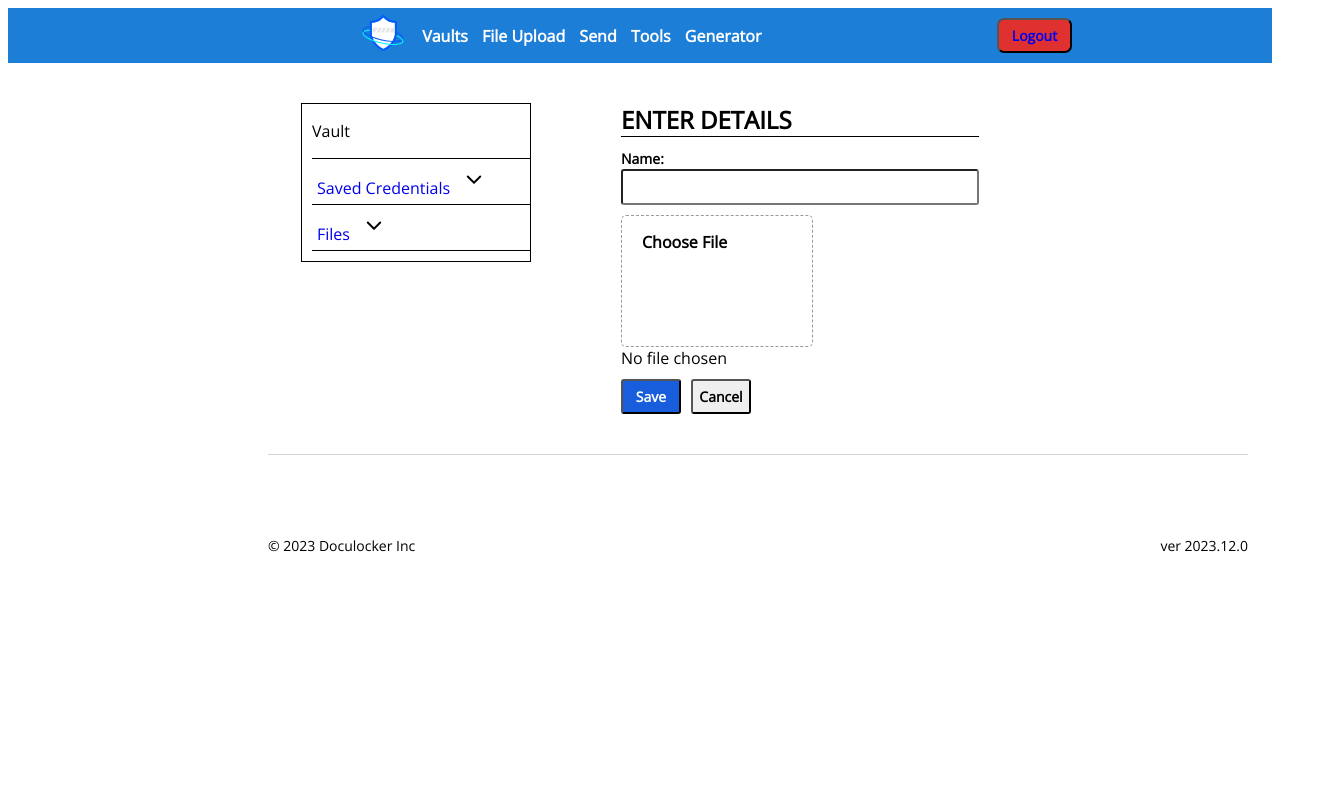
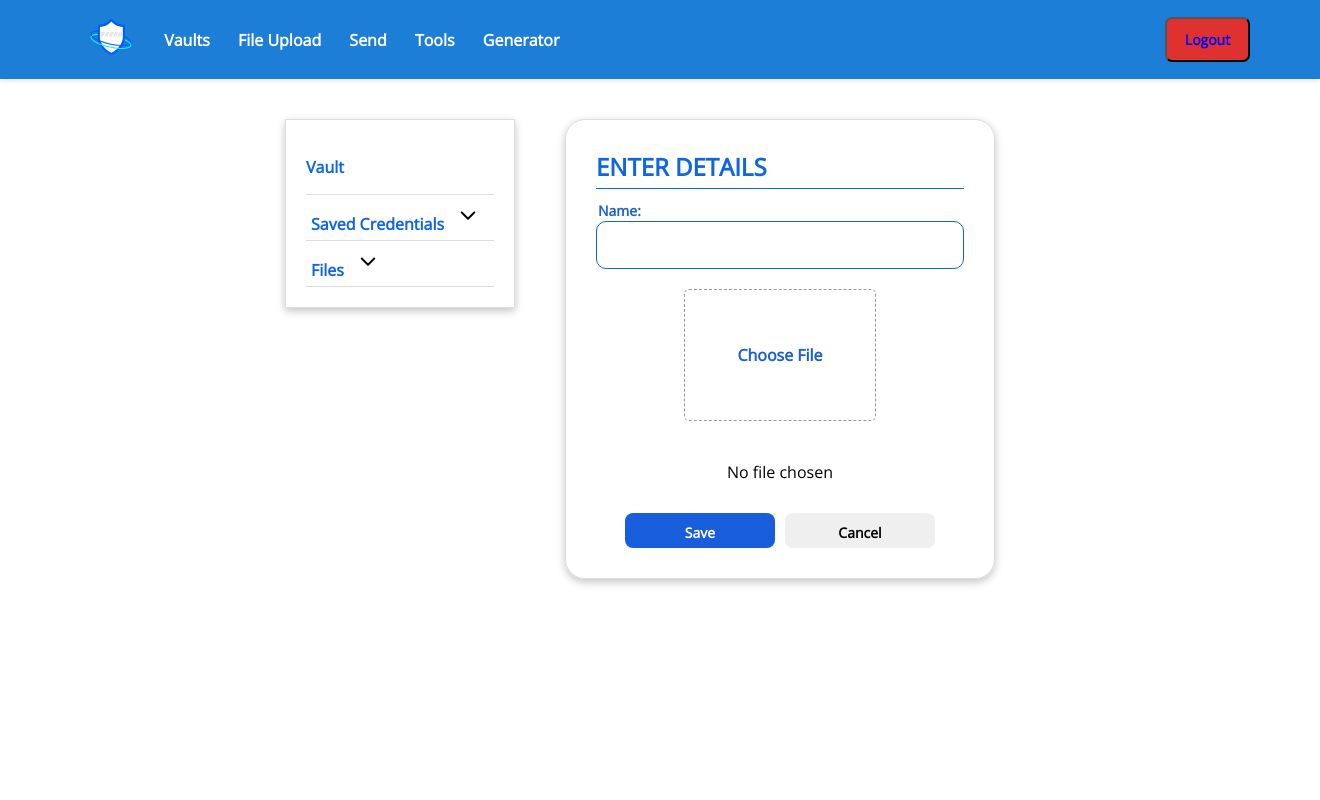
Before and after one commit to Vikas-Vaidya/DocuLocker-beta, a website: page file-upload.html in a window 1280 px wide. Shown: the top 800 px of the page, 1320 px wide, since content can reach past the window. Drawn offline with nearby package versions, Linux system fonts and the light colour scheme.

Commit message:
minor fix

```diff
--- a/public/styles/base.css
+++ b/public/styles/base.css
@@ -1,6 +1,11 @@
 @import url("https://fonts.googleapis.com/css2?family=Open+Sans:wght@300&family=Rubik:ital,wght@0,400;0,700;1,500&display=swap");
 * {
   font-family: "Open Sans", sans-serif;
+}
+
+body {
+  overflow: auto;
+  margin: 0;
 }
 
 /* navbar section */
@@ -11,10 +16,12 @@
   background-color: #1c7ed6;
   width: 100%;
   margin: 0px;
+  padding: 10px 20px;
+  box-shadow: 0 2px 4px rgba(0, 0, 0, 0.1);
 }
 
 .navbar-collapse {
-  margin-left: 350px;
+  margin-left: 5%;
 }
 
 .list {
@@ -25,11 +32,29 @@
 
 .list li {
   display: inline-block;
-  margin-right: 10px;
+  margin-right: 20px;
   vertical-align: middle;
   color: #ffffff;
   font-weight: bold;
+  padding: 2px;
+  position: relative;
 }
+
+.list li:before {
+  content: "";
+  position: absolute;
+  bottom: 0;
+  left: 0;
+  right: 0;
+  height: 2px;
+  background-color: transparent;
+  transition: background-color 0.3s ease;
+}
+
+.list li:hover:before {
+  background-color: white;
+}
+
 
 .list li a {
   color: #ffffff;
@@ -43,24 +68,28 @@ a:link {
   background-color: #e03131;
   color: #ffffff;
   text-align: center;
-  width: 75px;
-  height: 35px;
+  width: 85px;
+  height: 45px;
   border-radius: 7px;
   font-weight: bold;
   font-size: 14px;
-  margin-right: 200px;
+  margin-right: 50px;
+  cursor: pointer;
+  transition: background-color 0.3s ease, transform 0.2s ease;
+}
+
+.logout-btn:hover {
+  background-color: #c72828;
+  transform: scale(1.05);
 }
 
 /* footer-section */
 .footer {
   display: flex;
-  justify-content: space-between;
-  align-items: center;
-  border-top: 1px solid #ced4da;
-  margin-top: 40px;
-  margin-left: 260px;
-  margin-right: 260px;
-  padding: 40px 0 40px 0;
-  width: 980px;
-  height: 100px;
+  justify-content: center;
+  gap: 10px;
+  width: 100%;
+  background-color: #f5f5f5;
+  padding: 20px;
+  margin-top: auto;
 }
--- a/public/styles/file-upload.css
+++ b/public/styles/file-upload.css
@@ -16,16 +16,16 @@ input[type="file"] {
   display: none;
 }
 
+
 .custom-file-upload {
-  display: inline-block;
+  display: flex;
   align-items: center;
   justify-content: center;
   height: 100px;
   width: 150px;
+  margin: 20px auto; /* Center the custom file upload */
   padding: 15px 20px;
   cursor: pointer;
-  /* background-color: #4caf50; */
-  /* color: #fff; */
   border: 1px dashed #999;
   border-radius: 5px;
   font-size: 16px;
@@ -36,6 +36,13 @@ input[type="file"] {
   border: 1px dashed #175ddc;
 }
 
+.file-name{
+  display: flex;
+  align-items: center;
+  justify-content: center;
+  padding: 20px;
+}
+
 .credentials-save {
   margin-top: 10px;
 }
--- a/public/styles/password.css
+++ b/public/styles/password.css
@@ -1,57 +1,68 @@
 .parent {
   display: flex;
   justify-content: center;
-  /* align-items: center; */
   width: 100%;
   margin-top: 40px;
+  margin-bottom: 40px;
+  min-height: 100vh;
 }
 
 .div1 {
-  /* height: 524.1px; */
   width: 230px;
   margin-right: 20px;
 }
+
 .div2 {
-  height: 400px;
+  border: 1px solid #ddd;
+  padding: 30px;
+  box-shadow: rgba(0, 0, 0, 0.24) 0px 3px 8px;
+  border-radius: 20px;
+  margin-left: 30px;
+  height: 50%;
 }
 
 .side-nav {
-  border: 1px solid black;
-  padding-left: 10px;
-  padding-bottom: 10px;
+  border: 1px solid #ddd;
+  box-shadow: rgba(0, 0, 0, 0.24) 0px 3px 8px;
+  padding: 20px;
+  color: #0e66e1;
+  font-weight: 600;
 }
 
 .options-title {
-  border-bottom: 1px solid black;
+  border-bottom: 1px solid #ddd;
   width: 100%;
 }
 
 .options-item {
   display: flex;
   flex-direction: column;
+  justify-content: center;
 }
 
 .options-item a {
   padding: 5px;
-  border-bottom: 1px solid black;
+  color: #0e66e1;
+  font-weight: 600;
+  border-bottom: 1px solid #ddd;
 }
 
 .options-item a:hover {
   text-decoration: underline;
 }
 
-/* div 2 contents */
 .page-header {
   padding-bottom: 5px;
-  border-bottom: 1px solid #495057;
+  border-bottom: 1px solid #0e66e1;
   margin-bottom: 5px;
 }
 
 .card-body {
   display: flex;
   height: 60px;
-  border: 1px solid #495057;
+  box-shadow: rgba(60, 64, 67, 0.3) 0px 1px 2px 0px, rgba(60, 64, 67, 0.15) 0px 2px 6px 2px;
   margin-top: 20px;
+  border-radius: 10px;
   margin-bottom: 20px;
   justify-content: center;
   align-items: center;
@@ -68,11 +79,12 @@
 
 .col-4 input {
   background-color: #f1f3f5;
-  padding: 5.25px 10.5px;
+  padding: 8px 10.5px;
   width: 230px;
   height: 34px;
-  border-radius: 3px;
-  border-color: #adb5bd;
+  border-radius: 6px;
+  box-shadow: rgba(60, 64, 67, 0.3) 0px 1px 2px 0px, rgba(60, 64, 67, 0.15) 0px 1px 3px 1px;
+  border: none;
 }
 
 .row {
@@ -94,6 +106,10 @@
 
 .d-flex {
   margin-top: 25px;
+  display: flex;
+  justify-content: center;
+  align-items: center;
+  gap: 20px;
 }
 
 .form-control {
@@ -111,17 +127,28 @@
   background-color: #175ddc;
   color: #ffffff;
   font-weight: bold;
+  padding: 15px;
+  width: 200px;
+  border: none;
+  border-radius: 10px;
+  font-size: 16px;
 }
 
 .btn-outline-secondary {
   color: #495057;
   font-weight: bold;
+  padding: 15px;
+  width: 200px;
+  border: none;
+  border-radius: 10px;
+  font-size: 16px;
 }
 
 .heading1 {
   font-size: 24px;
-  font-weight: 600;
+  font-weight: 800;
   margin: 0px;
+  color: #0e66e1;
 }
 
 .heading4 {
--- a/public/styles/vault.css
+++ b/public/styles/vault.css
@@ -1,29 +1,35 @@
 .parent {
   display: flex;
   justify-content: center;
-  /* align-items: center; */
   width: 100%;
   margin-top: 40px;
+  margin-bottom: 40px;
+  min-height: 100vh;
 }
 
 .div1 {
-  /* height: 524.1px; */
   width: 230px;
-  margin-right: 60px;
+  margin-right: 20px;
 }
 .div2 {
-  /* height: 400px; */
+  border: 1px solid #ddd;
+  padding: 30px;
+  box-shadow: rgba(0, 0, 0, 0.24) 0px 3px 8px;
+  border-radius: 20px;
   margin-left: 30px;
+  height: 50%;
 }
 
 .side-nav {
-  border: 1px solid black;
-  padding-left: 10px;
-  padding-bottom: 10px;
+  border: 1px solid #ddd;
+  box-shadow: rgba(0, 0, 0, 0.24) 0px 3px 8px;
+  padding: 20px;
+  color: #0e66e1;
+  font-weight: 600;
 }
 
 .options-title {
-  border-bottom: 1px solid black;
+  border-bottom: 1px solid #ddd;
   width: 100%;
 }
 
@@ -34,7 +40,9 @@
 }
 .options-item a {
   padding: 5px;
-  border-bottom: 1px solid black;
+  color: #0e66e1;
+  font-weight: 600;
+  border-bottom: 1px solid #ddd;
 }
 
 .options-item a:hover {
@@ -42,9 +50,11 @@
 }
 
 .title-main {
-  border-bottom: 1px solid black;
+  border-bottom: 1px solid #0e66e1;
   font-size: 24px;
-  font-weight: 600;
+  font-weight: 800;
+  padding-bottom: 5px;
+  color: #0e66e1;
   margin-bottom: 10px;
 }
 
@@ -57,6 +67,7 @@
   display: flex;
   flex: 1;
   flex-direction: column;
+  margin-right: 10px;
 }
 
 #acc-form-b {
@@ -68,13 +79,18 @@
 .input-box {
   width: 350px;
   height: 30px;
-  margin-bottom: 10px;
-  border-radius: 3px;
+  border: 1.5px solid #0e66e1;
+  border-radius: 10px;
+  padding: 8px;
 }
 
 textarea {
   margin-bottom: 10px;
-  border-radius: 3px;
+  border: 1px solid #0e66e1;
+  border-radius: 10px;
+  padding: 8px;
+  width: 350px;
+  resize: none;
 }
 
 /* .credentials-save {
@@ -92,19 +108,51 @@ textarea {
   font-size: 14px;
   background-color: #175ddc;
   color: #ffffff;
+  border: none;
+  padding: 10px 20px;
+  width: 150px;
   font-weight: bold;
+  border-radius: 8px;
+  text-align: center;
+  transition: background-color 0.3s ease, transform 0.2s ease;
+}
+
+.btn-primary:hover {
+  background-color: #0e66e1;
+  transform: scale(1.05);
 }
 
 .btn-secondary {
   font-size: 14px;
+  border: none;
+  border-radius: 8px;
+  padding: 10px 20px;
+  width: 150px;
   font-weight: bold;
   margin-left: 10px;
+  text-align: center;
+  transition: background-color 0.3s ease, transform 0.2s ease;
+}
+
+.btn-secondary:hover {
+  background-color: #e4d8d8;
+  transform: scale(1.05);
+}
+
+.credentials-save {
+  display: flex;
+  justify-content: center;
+  align-items: center;
+  margin-top: 20px;
 }
 
 label {
   font-size: 14px;
   font-weight: bold;
+  padding: 2px;
+  color: #175ddc;
 }
+
 
 .heading1 {
   font-size: 24px;
@@ -113,5 +161,5 @@ label {
 }
 
 .heading4 {
-  font-size: 14px;
+  font-size: 14px
 }
```
Also changed, not shown: gen.html (+3 -4 lines).
